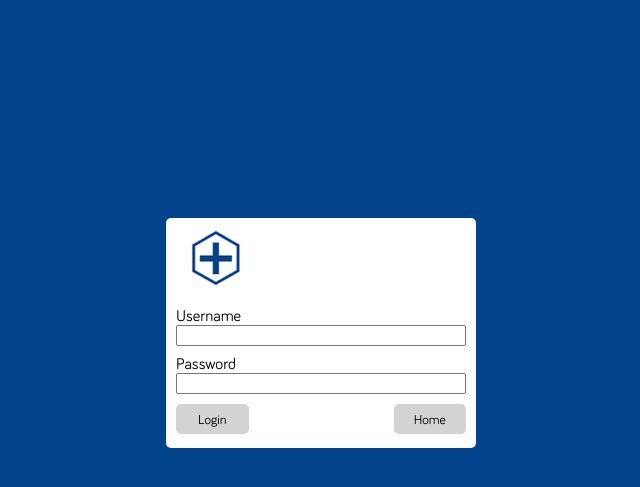
After one commit to danilo-znamerovszkij/Stenden-Support-Desk, a PHP site: page /login.php in a window 1280 px wide. The commit adds this page. Shown: the top 487 px of the page, without its empty margins (319-959 px from the left). Run offline with PHP 8.4, Linux system fonts and the light colour scheme.

Commit message:
Added login.php and loginCSS.css
Additionally made mainCSS look more consistent.

```diff
--- /dev/null
+++ b/css/loginCss.css
@@ -0,0 +1,64 @@
+@font-face{
+	font-family: "eStenden";
+	src: url(../fonts/bariol_regular-webfont.ttf);
+}
+
+*{
+	font-family: 'eStenden', 'Arial', sans-serif;
+}
+
+body{
+	background-color: #01448b;
+}
+
+#inputs_login{
+	border-radius: 5px;
+	background-color: white;
+	margin: auto;
+	margin-top: 17%;
+	width: 310px;
+	height: 230px;
+}
+
+.logo{
+	float: left;
+	margin-top: 10px;
+	margin-left: 20px;
+	width: 290px;
+	height: 60px;
+}
+
+.fields{
+	float: left;
+	margin-top: 10px;
+	margin-left: 10px;
+	width: 290px;
+}
+
+.fieldsText{
+	float: left;
+	width: 25%;
+	margin-top: 7px;
+}
+
+.fieldsInput{
+	float: left;
+	width: 75%;
+}
+
+.button{
+	float: right;
+	border: none;
+	border-radius: 5px;
+	background-color: lightgrey;
+	height: 30px;
+}
+
+.response{
+	float: left;
+	margin-top: 5px;
+	width: 100%;
+	height: 25px;
+	border-radius: 0px 0px 5px 5px;
+	background-color: white;
+}
--- /dev/null
+++ b/login.php
@@ -0,0 +1,51 @@
+<?php //put your php code here
+	  //please use $result to display error messages, the html part is adapted to print out errors (currently lines 35-46 have to code on them)
+
+session_start();
+
+?>
+
+<!DOCTYPE html>
+<html>
+	<head>
+		<title>Stenden eHelp Login</title>
+		<link rel="stylesheet" type="text/css" href="css/mainCSS.css">
+		<link rel="stylesheet" type="text/css" href="css/loginCSS.css">
+	</head>
+
+	<body>
+
+	<div id="inputs_login">
+
+		<div class="logo">
+			<img src="img/logo.png" alt="Stenden eHelp Logo">
+		</div>
+		<div class="fields">
+			<form action="#" method="post" name="login">
+					<p><div class="fieldsText">Username </div><input class="fieldsInput" style="width: 100%;" type="text" name="username" width="50px"></p>
+					<p><div class="fieldsText">Password </div><input class="fieldsInput" style="width: 100%;" type="Password" name="password"></p>
+					<p><input class="fieldsText button" style=" margin-top: 10px; float: left;" type="submit" name="submit" value="Login"></p>
+			</form>
+
+			<form action="index.php">
+				<input class="fieldsText button" style="float: right; margin-top: 10px;" type="submit" name="submit" value="Home">
+			</form>
+		</div>
+
+		<?php
+		if (isset($_POST['submit'])){
+
+			echo '
+			<div class="response">
+
+				<p style="margin-left: 10px;">'; echo $result; echo' </p>
+
+
+			</div>';
+		}
+		?>
+
+	</div>
+
+	</body>
+</html>
```
Also changed, not shown: css/mainCSS.css (+25 -45 lines), nbproject/project.xml (added, +9 -0 lines), 2 other files.
